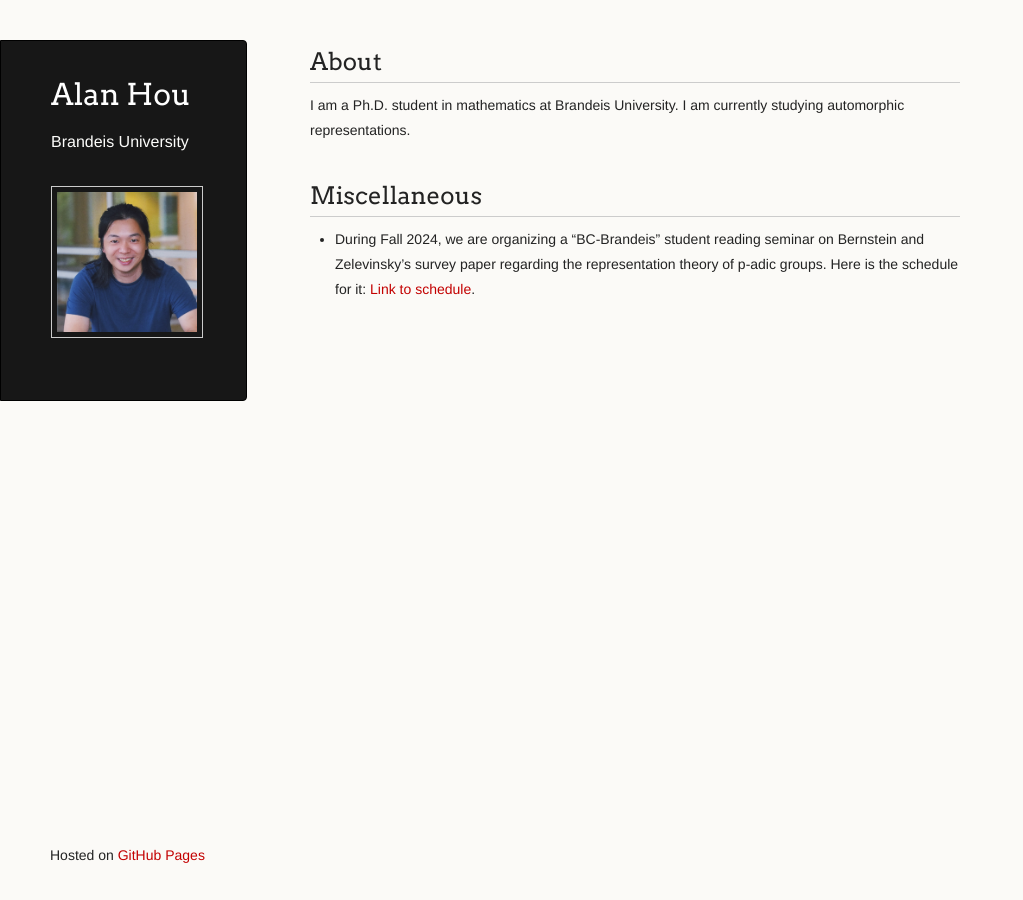
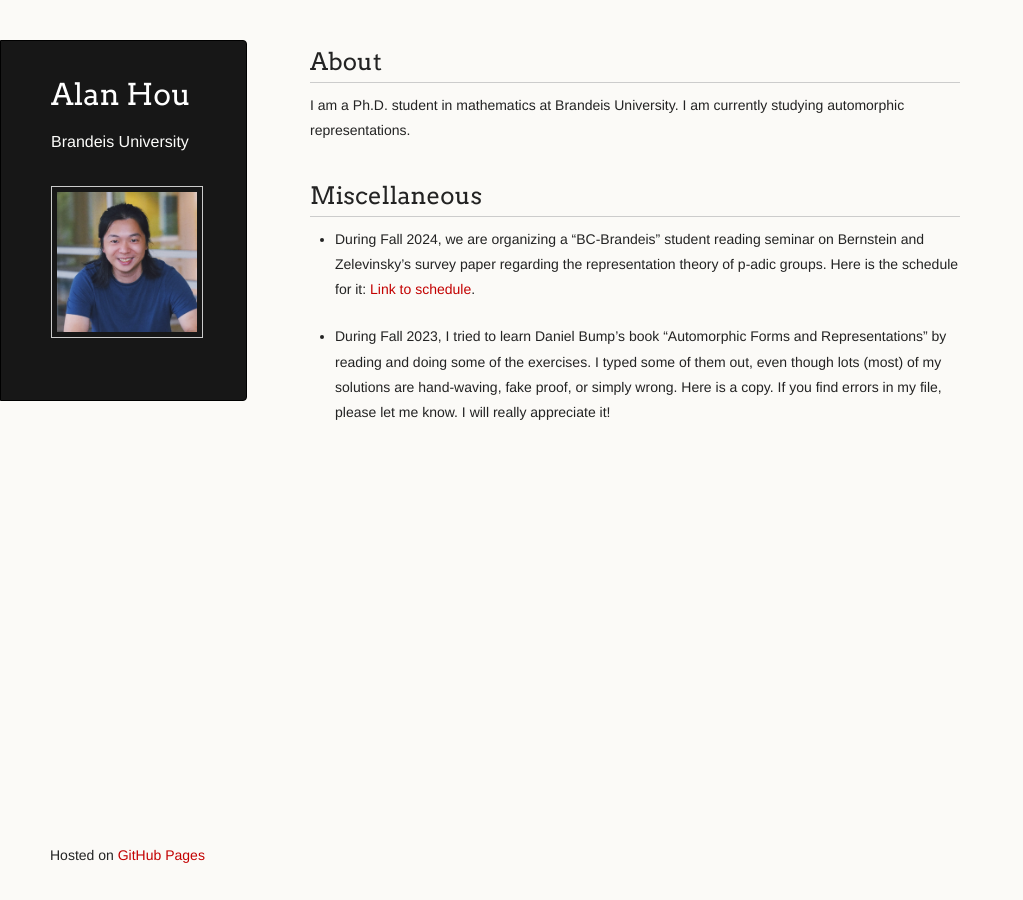
Before and after one commit to axhou/axhou.github.io, a Jekyll site: the page built from index.md, in a window 1280 px wide. Shown: the whole page, without its empty margins (0-1023 px from the left). Built offline with Jekyll 4.4.1, drawn with Linux system fonts in a browser that asks for light colours; our own code applies the rules of GitHub Pages for plain Markdown files.

Commit message:
Update index.md

```diff
--- a/index.md
+++ b/index.md
@@ -12,3 +12,5 @@ I am a Ph.D. student in mathematics at Brandeis University. I am currently study
 ## Miscellaneous
 
 - During Fall 2024, we are organizing a "BC-Brandeis" student reading seminar on Bernstein and Zelevinsky's survey paper regarding the representation theory of p-adic groups. Here is the schedule for it: [Link to schedule](./bzf2024.html).
+
+- During Fall 2023, I tried to learn Daniel Bump's book "Automorphic Forms and Representations" by reading and doing some of the exercises. I typed some of them out, even though lots (most) of my solutions are hand-waving, fake proof, or simply wrong. Here is a copy. If you find errors in my file, please let me know. I will really appreciate it!
```
